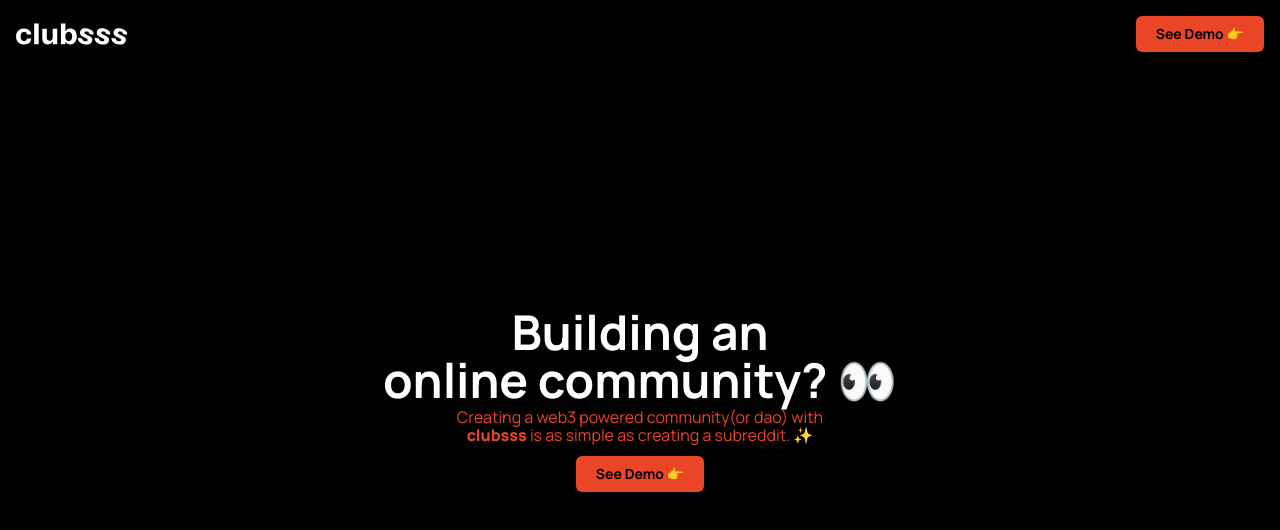
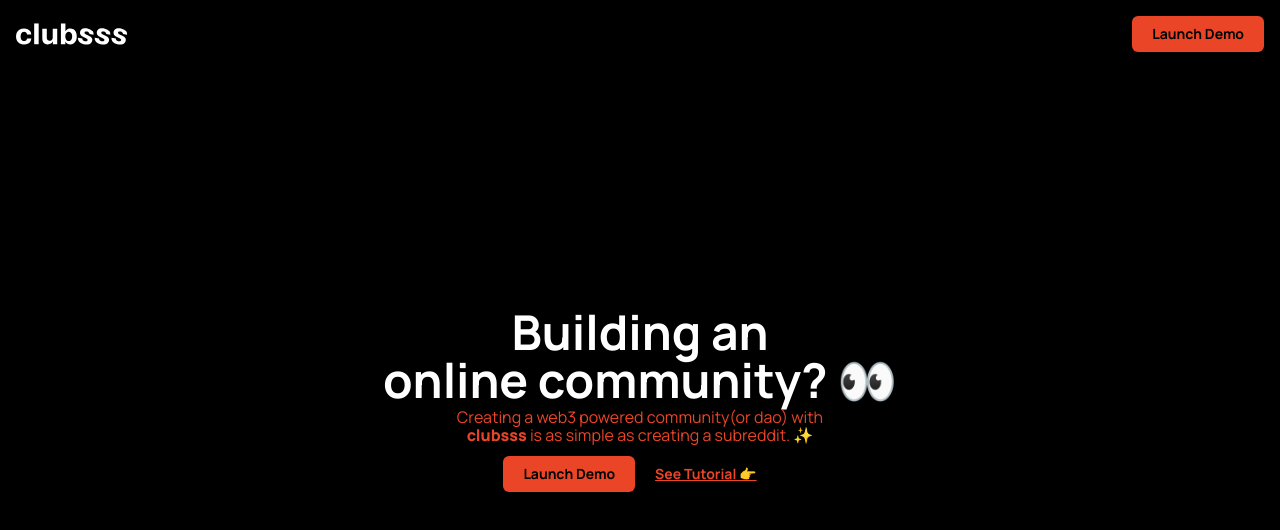
Before and after one commit to Jds-23/clubsss-home, a Next.js app: page / in a window 1280 px wide. Shown: the top 530 px of the page. Built offline with nearby package versions, Linux system fonts and the light colour scheme.

Commit message:
feat: tutorial link added

```diff
--- a/pages/index.tsx
+++ b/pages/index.tsx
@@ -39,7 +39,7 @@
             // rel="noopener noreferrer"
             className="bg-primary px-5 text-sm py-2 flex justify-center font-bold rounded-md justify-self-end w-fit cursor-pointer  hover:brightness-90"
           >
-            See Demo 👉
+            Launch Demo
           </a>
         </div>
       </div>
@@ -62,14 +62,24 @@
             <span className="font-black">clubsss</span> is as simple as creating
             a subreddit. ✨
           </p>
+          <div className="flex items-center">
             <a
               href="https://www.app.clubsss.xyz/"
               // target="_blank"
               // rel="noopener noreferrer"
               className="bg-primary px-5 text-sm py-2 flex justify-center font-bold rounded-md justify-self-end w-fit cursor-pointer  hover:brightness-90"
             >
-            See Demo 👉
+              Launch Demo
             </a>
+            <a
+              href="https://thoracic-cocoa-05d.notion.site/Create-A-Club-with-clubsss-03d277eb26d14180a66816f61d392c33"
+              target="_blank"
+              rel="noopener noreferrer"
+              className="text-primary underline px-5 text-sm py-2 flex justify-center font-bold rounded-md justify-self-end w-fit cursor-pointer  hover:brightness-90"
+            >
+              See Tutorial 👉
+            </a>
+          </div>
         </div>
       </main>
     </div>
```
Lines whose indentation alone changed are shown as unchanged.
